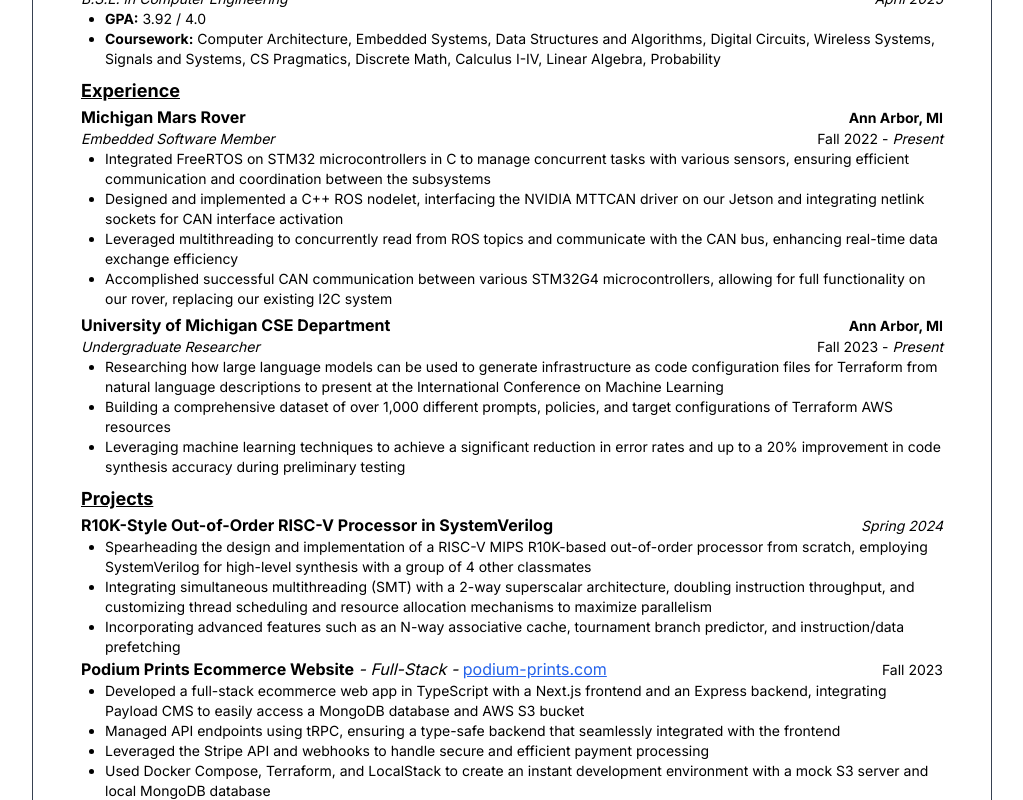
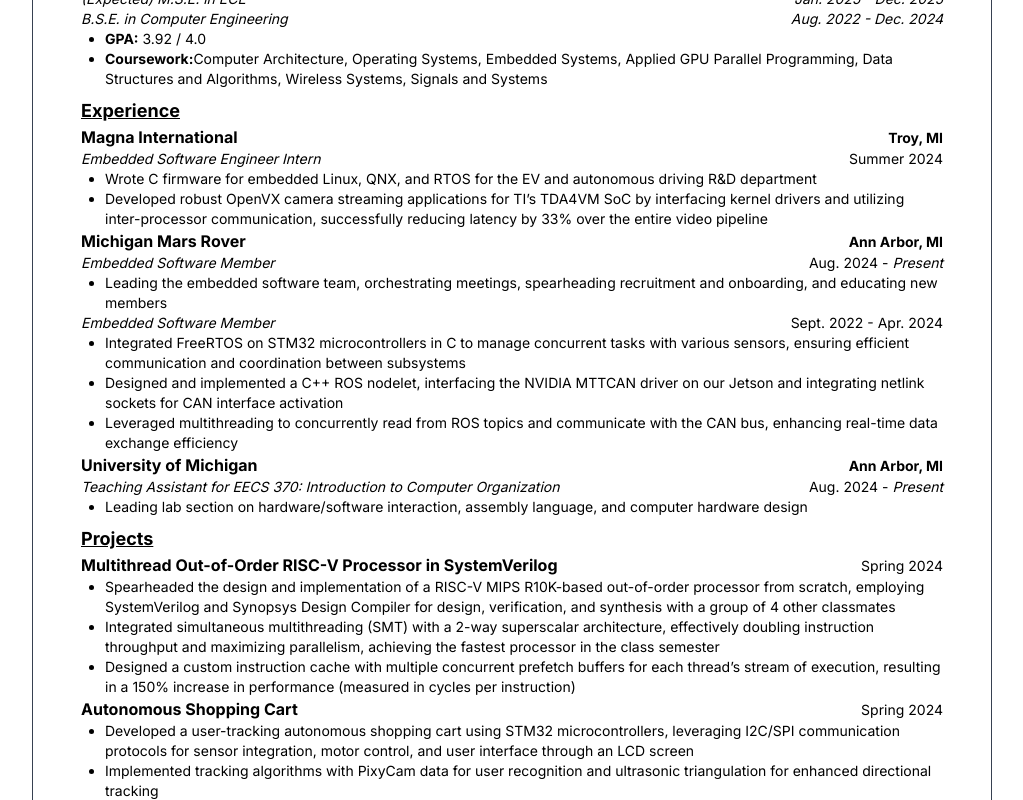
Before and after one commit to owenpark8/personal-site, a Next.js app: page / in a window 1280 px wide. Shown: the part 2540-3340 px from the top of the page, without its empty margins (128-1151 px from the left). Built offline with nearby package versions, Linux system fonts and the light colour scheme.

Commit message:
update site resume

```diff
--- a/src/app/page.tsx
+++ b/src/app/page.tsx
@@ -1,6 +1,7 @@
 "use client";
 import MaxWidthWrapper from "@/components/MaxWidthWrapper";
 import ProjectDisplay from "@/components/ProjectDisplay";
+import BulletPointList from "@/components/resume/BulletPointList";
 import { buttonVariants } from "@/components/ui/button";
 import {
     DropdownMenu,
@@ -227,49 +228,52 @@
                                         </p>
                                     </div>
                                     <div className="text-xs sm:text-sm flex flex-row justify-between w-full">
+                                        <p className="italic">(Expected) M.S.E. in ECE</p>
+                                        <p className="italic text-right">Jan. 2025 - Dec. 2025</p>
+                                    </div>
+                                    <div className="text-xs sm:text-sm flex flex-row justify-between w-full">
                                         <p className="italic">B.S.E. in Computer Engineering</p>
-                                        <p className="italic text-right">April 2025</p>
+                                        <p className="italic text-right">Aug. 2022 - Dec. 2024</p>
                                     </div>
                                     <ul className="list-disc ml-4 sm:ml-6 text-xs sm:text-sm">
                                         <li>
                                             <span className="font-bold">GPA:</span> 3.92 / 4.0
                                         </li>
                                         <li>
-                                            <span className="font-bold">Coursework:</span> Computer
-                                            Architecture, Embedded Systems, Data Structures and
-                                            Algorithms, Digital Circuits, Wireless Systems, Signals
-                                            and Systems, CS Pragmatics, Discrete Math, Calculus I-IV,
-                                            Linear Algebra, Probability
+                                            <span className="font-bold">Coursework:</span>
+                                            Computer Architecture, Operating Systems, Embedded Systems, Applied GPU Parallel Programming, Data Structures and Algorithms, Wireless Systems, Signals and Systems
                                         </li>
                                     </ul>
                                 </div>
-                                {/* <div className="mt-2">
-                  <div className="flex flex-row justify-between w-full items-baseline">
-                    <h4 className="text-sm sm:text-base leading-5 font-bold">
-                      CEA CAPA
-                    </h4>
-                    <p className="text-xs sm:text-sm font-bold">
-                      Prague, Czechia
-                    </p>
-                  </div>
-                  <div className="text-xs sm:text-sm flex flex-row justify-between w-full">
-                    <p className="italic">
-                      International Program in Engineering
-                    </p>
-                    <p className="text-right">Summer 2023</p>
-                  </div>
-                  <ul className="text-xs sm:text-sm list-disc ml-4 sm:ml-6">
-                    <li>
-                      Coursework: Linear Algebra, Art History of Prague: Past
-                      and Present
-                    </li>
-                  </ul>
-                </div> */}
                             </div>
                             <div id="resume-experience" className="mt-2">
                                 <h3 className="text-base sm:text-lg font-bold underline">
                                     Experience
                                 </h3>
+                                <div id="resume-magna">
+                                    <div className="flex flex-row justify-between w-full items-baseline">
+                                        <h4 className="text-sm sm:text-base leading-5 font-bold">
+                                            Magna International
+                                        </h4>
+                                        <p className="text-xs sm:text-sm font-bold">
+                                            Troy, MI
+                                        </p>
+                                    </div>
+                                    <div className="text-xs sm:text-sm flex flex-row justify-between w-full">
+                                        <p className="italic">Embedded Software Engineer Intern</p>
+                                        <p className="text-right">
+                                            Summer 2024
+                                        </p>
+                                    </div>
+                                    <BulletPointList>
+                                        <li>
+                                            Wrote C firmware for embedded Linux, QNX, and RTOS for the EV and autonomous driving R&D department
+                                        </li>
+                                        <li>
+                                            Developed robust OpenVX camera streaming applications for TI’s TDA4VM SoC by interfacing kernel drivers and utilizing inter-processor communication, successfully reducing latency by 33% over the entire video pipeline
+                                        </li>
+                                    </BulletPointList>
+                                </div>
                                 <div id="resume-michigan-mars-rover">
                                     <div className="flex flex-row justify-between w-full items-baseline">
                                         <h4 className="text-sm sm:text-base leading-5 font-bold">
@@ -282,15 +286,25 @@
                                     <div className="text-xs sm:text-sm flex flex-row justify-between w-full">
                                         <p className="italic">Embedded Software Member</p>
                                         <p className="text-right">
-                                            Fall 2022 - <span className="italic">Present</span>
+                                            Aug. 2024 - <span className="italic">Present</span>
                                         </p>
                                     </div>
-                                    <ul className="text-xs sm:text-sm list-disc ml-4 sm:ml-6">
+                                    <BulletPointList>
+                                        <li>
+                                            Leading the embedded software team, orchestrating meetings, spearheading recruitment and onboarding, and educating new members
+                                        </li>
+                                    </BulletPointList>
+                                    <div className="text-xs sm:text-sm flex flex-row justify-between w-full">
+                                        <p className="italic">Embedded Software Member</p>
+                                        <p className="text-right">
+                                            Sept. 2022 - Apr. 2024
+                                        </p>
+                                    </div>
+                                    <BulletPointList>
                                         <li>
                                             Integrated FreeRTOS on STM32 microcontrollers in C to
                                             manage concurrent tasks with various sensors, ensuring
-                                            efficient communication and coordination between the
-                                            subsystems
+                                            efficient communication and coordination between subsystems
                                         </li>
                                         <li>
                                             Designed and implemented a C++ ROS nodelet, interfacing
@@ -302,149 +316,73 @@
                                             topics and communicate with the CAN bus, enhancing
                                             real-time data exchange efficiency
                                         </li>
-                                        <li>
-                                            Accomplished successful CAN communication between various
-                                            STM32G4 microcontrollers, allowing for full functionality
-                                            on our rover, replacing our existing I2C system
-                                        </li>
-                                    </ul>
+                                    </BulletPointList>
                                 </div>
-                                <div id="resume-research" className="mt-1">
+                                <div id="resume-eecs370">
                                     <div className="flex flex-row justify-between w-full items-baseline">
                                         <h4 className="text-sm sm:text-base leading-5 font-bold">
-                                            University of Michigan CSE Department
+                                            University of Michigan
                                         </h4>
                                         <p className="text-xs sm:text-sm font-bold">
                                             Ann Arbor, MI
                                         </p>
                                     </div>
                                     <div className="text-xs sm:text-sm flex flex-row justify-between w-full">
-                                        <p className="italic">Undergraduate Researcher</p>
+                                        <p className="italic">Teaching Assistant for EECS 370: Introduction to Computer Organization</p>
                                         <p className="text-right">
-                                            Fall 2023 - <span className="italic">Present</span>
+                                            Aug. 2024 - <span className="italic">Present</span>
                                         </p>
                                     </div>
-                                    <ul className="text-xs sm:text-sm list-disc ml-4 sm:ml-6">
+                                    <BulletPointList>
                                         <li>
-                                            Researching how large language models can be used to
-                                            generate infrastructure as code configuration files for
-                                            Terraform from natural language descriptions to present at
-                                            the International Conference on Machine Learning
+                                            Leading lab section on hardware/software interaction, assembly language, and computer hardware design
                                         </li>
-                                        <li>
-                                            Building a comprehensive dataset of over 1,000 different
-                                            prompts, policies, and target configurations of Terraform
-                                            AWS resources
-                                        </li>
-                                        <li>
-                                            Leveraging machine learning techniques to achieve a
-                                            significant reduction in error rates and up to a 20%
-                                            improvement in code synthesis accuracy during preliminary
-                                            testing
-                                        </li>
-                                    </ul>
+                                    </BulletPointList>
                                 </div>
                             </div>
                             <div id="resume-projects" className="mt-2">
                                 <h3 className="text-base sm:text-lg font-bold underline">
                                     Projects
                                 </h3>
-                                <div id="resume-mwig">
+                                <div id="resume-eecs470">
                                     <div className="flex flex-row justify-between w-full items-baseline">
                                         <h4 className="text-sm sm:text-base leading-5 font-bold">
-                                            R10K-Style Out-of-Order RISC-V Processor in SystemVerilog
+                                            Multithread Out-of-Order RISC-V Processor in SystemVerilog
                                         </h4>
-                                        <p className="italic text-xs sm:text-sm text-right">
+                                        <p className="text-xs sm:text-sm text-right">
                                             Spring 2024
                                         </p>
                                     </div>
-                                    <ul className="text-xs sm:text-sm list-disc ml-4 sm:ml-6">
+                                    <BulletPointList>
                                         <li>
-                                            Spearheading the design and implementation of a RISC-V
-                                            MIPS R10K-based out-of-order processor from scratch,
-                                            employing SystemVerilog for high-level synthesis with a
-                                            group of 4 other classmates
+                                            Spearheaded the design and implementation of a RISC-V MIPS R10K-based out-of-order processor from scratch, employing SystemVerilog and Synopsys Design Compiler for design, verification, and synthesis with a group of 4 other classmates
                                         </li>
                                         <li>
-                                            Integrating simultaneous multithreading (SMT) with a 2-way
-                                            superscalar architecture, doubling instruction throughput,
-                                            and customizing thread scheduling and resource allocation
-                                            mechanisms to maximize parallelism
+                                            Integrated simultaneous multithreading (SMT) with a 2-way superscalar architecture, effectively doubling instruction throughput and maximizing parallelism, achieving the fastest processor in the class semester
                                         </li>
                                         <li>
-                                            Incorporating advanced features such as an N-way
-                                            associative cache, tournament branch predictor, and
-                                            instruction/data prefetching
+                                            Designed a custom instruction cache with multiple concurrent prefetch buffers for each thread’s stream of execution, resulting in a 150% increase in performance (measured in cycles per instruction)
                                         </li>
-                                    </ul>
+                                    </BulletPointList>
                                 </div>
-                                <div id="resume-podium-prints">
+                                <div id="resume-eecs373">
                                     <div className="flex flex-row justify-between w-full items-baseline">
                                         <h4 className="text-sm sm:text-base leading-5 font-bold">
-                                            Podium Prints Ecommerce Website
-                                            <span className="italic font-normal">
-                                                {" "}
-                                                - Full-Stack -{" "}
-                                            </span>
-                                            <Link
-                                                href="https://podium-prints.com"
-                                                target="_blank"
-                                                className="font-normal text-blue-600 underline hover:text-blue-500"
-                                            >
-                                                podium-prints.com
-                                            </Link>
+                                            Autonomous Shopping Cart
                                         </h4>
-                                        <p className="text-xs sm:text-sm text-right">Fall 2023</p>
+                                        <p className="text-xs sm:text-sm text-right">
+                                            Spring 2024
+                                        </p>
                                     </div>
-                                    <ul className="text-xs sm:text-sm list-disc ml-4 sm:ml-6">
+                                    <BulletPointList>
                                         <li>
-                                            Developed a full-stack ecommerce web app in TypeScript
-                                            with a Next.js frontend and an Express backend,
-                                            integrating Payload CMS to easily access a MongoDB
-                                            database and AWS S3 bucket
+                                            Developed a user-tracking autonomous shopping cart using STM32 microcontrollers, leveraging I2C/SPI communication protocols for sensor integration, motor control, and user interface through an LCD screen
                                         </li>
                                         <li>
-                                            Managed API endpoints using tRPC, ensuring a type-safe
-                                            backend that seamlessly integrated with the frontend
+                                            Implemented tracking algorithms with PixyCam data for user recognition and ultrasonic triangulation for enhanced directional tracking
                                         </li>
-                                        <li>
-                                            Leveraged the Stripe API and webhooks to handle secure and
-                                            efficient payment processing
-                                        </li>
-                                        <li>
-                                            Used Docker Compose, Terraform, and LocalStack to create
-                                            an instant development environment with a mock S3 server
-                                            and local MongoDB database
-                                        </li>
-                                    </ul>
+                                    </BulletPointList>
                                 </div>
-                                {/* <div id="resume-mwig">
-                  <div className="flex flex-row justify-between w-full items-baseline">
-                    <h4 className="text-sm sm:text-base leading-5 font-bold">
-                      Michigan Women Investment Group Website
-                      <span className="italic font-normal">
-                        {" "}
-                        - Front End -{" "}
-                      </span>
-                      <a
-                        href="https://michiganwig.com"
-                        target="_blank"
-                        className="font-normal text-blue-600 underline hover:text-blue-500"
-                      >
-                        michiganwig.com
-                      </a>
-                    </h4>
-                    <p className="text-xs sm:text-sm text-right">Sept. 2023</p>
-                  </div>
-                  <ul className="text-xs sm:text-sm list-disc ml-4 sm:ml-6">
-                    <li>
-                      Designed and deployed a responsive single-page site for
-                      the MWIG organization using vanilla JavaScript, HTML, and
-                      CSS, ensuring a seamless user experience across all
-                      devices
-                    </li>
-                  </ul>
-                </div> */}
                             </div>
                             <div id="resume-skills" className="mt-2">
                                 <h3 className="text-base sm:text-lg font-bold underline">
@@ -453,17 +391,12 @@
                                 <ul className="text-xs sm:text-sm list-disc ml-4 sm:ml-6">
                                     <li>
                                         <span className="font-bold">Languages:</span> C, C++,
-                                        &#123;System&#125;Verilog, RISC-V Assembly, Python, Java,
-                                        &#123;Java/Type&#125;Script, SQL, Bash, HCL
+                                        &#123;System&#125;Verilog, &#123;RISC-V/ARMv7-M&#125; Assembly, Python, Java,
+                                        &#123;Java/Type&#125;Script, Bash
                                     </li>
                                     <li>
-                                        <span className="font-bold">Web Technologies:</span> React,
-                                        Next.js, Express, Node.js, MongoDB, HTML, CSS
-                                    </li>
-                                    <li>
-                                        <span className="font-bold">Technical/Tools:</span> Git, AWS
-                                        (SDK, S3, and EC2), Docker, Terraform, Makefile, CMake
-                                    </li>
+                                        <span className="font-bold">Technical/Tools:</span>
+                                        {" "}Git, Makefile, CMake, Synopsys VCS, AWS (SDK, S3, and EC2), Docker, Terraform                                    </li>
                                 </ul>
                             </div>
                             <div id="resume-honors-activities" className="mt-2">
@@ -505,3 +438,114 @@
         </>
     );
 }
+
+{/*
+<div id="resume-mwig">
+  <div className="flex flex-row justify-between w-full items-baseline">
+    <h4 className="text-sm sm:text-base leading-5 font-bold">
+      Michigan Women Investment Group Website
+      <span className="italic font-normal">
+        {" "}
+        - Front End -{" "}
+      </span>
+      <a
+        href="https://michiganwig.com"
+        target="_blank"
+        className="font-normal text-blue-600 underline hover:text-blue-500"
+      >
+        michiganwig.com
+      </a>
+    </h4>
+    <p className="text-xs sm:text-sm text-right">Sept. 2023</p>
+  </div>
+  <ul className="text-xs sm:text-sm list-disc ml-4 sm:ml-6">
+    <li>
+      Designed and deployed a responsive single-page site for
+      the MWIG organization using vanilla JavaScript, HTML, and
+      CSS, ensuring a seamless user experience across all
+      devices
+    </li>
+  </ul>
+</div>
+
+
+<div id="resume-research" className="mt-1">
+    <div className="flex flex-row justify-between w-full items-baseline">
+        <h4 className="text-sm sm:text-base leading-5 font-bold">
+            University of Michigan CSE Department
+        </h4>
+        <p className="text-xs sm:text-sm font-bold">
+            Ann Arbor, MI
+        </p>
+    </div>
+    <div className="text-xs sm:text-sm flex flex-row justify-between w-full">
+        <p className="italic">Undergraduate Researcher</p>
+        <p className="text-right">
+            Fall 2023 - <span className="italic">Present</span>
+        </p>
+    </div>
+    <BulletPointList>
+        <li>
+            Researching how large language models can be used to
+            generate infrastructure as code configuration files for
+            Terraform from natural language descriptions to present at
+            the International Conference on Machine Learning
+        </li>
+        <li>
+            Building a comprehensive dataset of over 1,000 different
+            prompts, policies, and target configurations of Terraform
+            AWS resources
+        </li>
+        <li>
+            Leveraging machine learning techniques to achieve a
+            significant reduction in error rates and up to a 20%
+            improvement in code synthesis accuracy during preliminary
+            testing
+        </li>
+    </BulletPointList>
+</div>
+
+
+<div id="resume-podium-prints">
+    <div className="flex flex-row justify-between w-full items-baseline">
+        <h4 className="text-sm sm:text-base leading-5 font-bold">
+            Podium Prints Ecommerce Website
+            <span className="italic font-normal">
+                {" "}
+                - Full-Stack -{" "}
+            </span>
+            <Link
+                href="https://podium-prints.com"
+                target="_blank"
+                className="font-normal text-blue-600 underline hover:text-blue-500"
+            >
+                podium-prints.com
+            </Link>
+        </h4>
+        <p className="text-xs sm:text-sm text-right">Fall 2023</p>
+    </div>
+    <ul className="text-xs sm:text-sm list-disc ml-4 sm:ml-6">
+        <li>
+            Developed a full-stack ecommerce web app in TypeScript
+            with a Next.js frontend and an Express backend,
+            integrating Payload CMS to easily access a MongoDB
+            database and AWS S3 bucket
+        </li>
+        <li>
+            Managed API endpoints using tRPC, ensuring a type-safe
+            backend that seamlessly integrated with the frontend
+        </li>
+        <li>
+            Leveraged the Stripe API and webhooks to handle secure and
+            efficient payment processing
+        </li>
+        <li>
+            Used Docker Compose, Terraform, and LocalStack to create
+            an instant development environment with a mock S3 server
+            and local MongoDB database
+        </li>
+    </ul>
+</div>
+
+
+*/}
```
